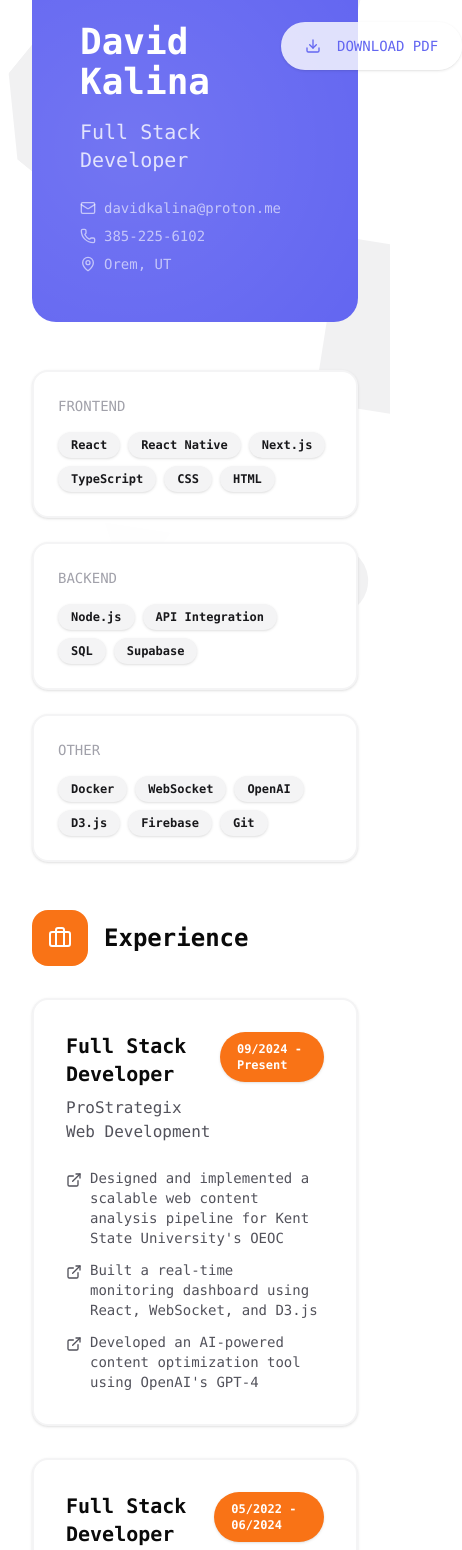
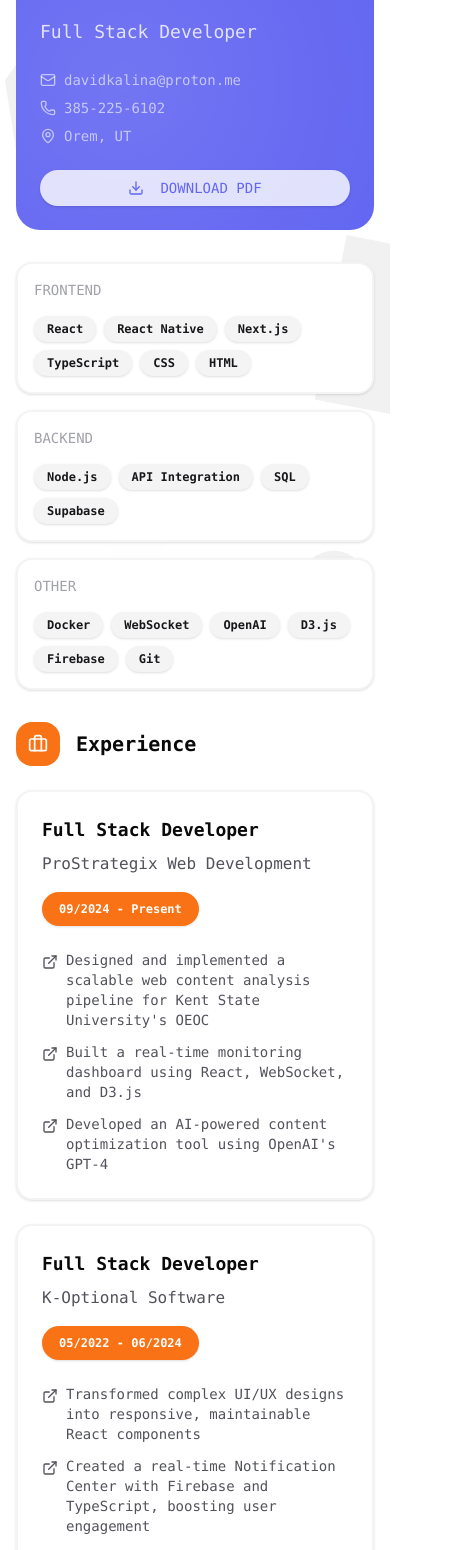
Before and after one commit to DavidKalina/davidkalina, a Next.js app: page /resume in a window 390 px wide. Shown: the part 171-1721 px from the top of the page, 462 px wide, since content can reach past the window. Built offline with nearby package versions, Linux system fonts and the light colour scheme.

Commit message:
UI: mobile responsive resume preview

```diff
--- a/components/ResumePreview.tsx
+++ b/components/ResumePreview.tsx
@@ -22,21 +22,25 @@ const ModernResume = () => {
 
   return (
     <div className="bg-white/80 min-h-screen">
-      <div className="max-w-5xl mx-auto px-8 py-16">
+      <div className="max-w-5xl mx-auto px-4 sm:px-8 py-8 sm:py-16">
         {/* Header Section */}
-        <div className="relative bg-indigo-500 rounded-3xl p-12 mb-12">
+        <div className="relative bg-indigo-500 rounded-3xl p-6 sm:p-12 mb-8 sm:mb-12">
           <div className="absolute inset-0 bg-[radial-gradient(circle_at_30%_50%,_rgba(255,255,255,0.1),rgba(255,255,255,0))] rounded-3xl" />
           <div className="relative z-10">
-            <div className="flex justify-between items-start">
+            <div className="flex flex-col sm:flex-row sm:justify-between sm:items-start gap-6">
               <div>
-                <h1 className="text-4xl font-mono font-bold text-white mb-4">David Kalina</h1>
-                <h2 className="text-xl font-mono text-white/80 mb-6">Full Stack Developer</h2>
+                <h1 className="text-3xl sm:text-4xl font-mono font-bold text-white mb-4">
+                  David Kalina
+                </h1>
+                <h2 className="text-lg sm:text-xl font-mono text-white/80 mb-6">
+                  Full Stack Developer
+                </h2>
                 <div className="space-y-2">
                   <div className="flex items-center gap-2 text-white/60">
                     <Mail size={16} />
                     <a
                       href="mailto:davidkalina@proton.me"
-                      className="font-mono text-sm hover:text-white"
+                      className="font-mono text-sm hover:text-white break-all"
                     >
                       davidkalina@proton.me
                     </a>
@@ -52,7 +56,7 @@ const ModernResume = () => {
                 </div>
               </div>
               <Button
-                className="bg-white/80 text-indigo-500 hover:bg-white/80/90 rounded-full px-6 py-6 font-mono text-sm"
+                className="bg-white/80 text-indigo-500 hover:bg-white/80/90 rounded-full px-4 py-4 sm:px-6 sm:py-6 font-mono text-sm w-full sm:w-auto"
                 onClick={() => window.print()}
               >
                 <Download className="mr-2" size={18} />
@@ -63,10 +67,10 @@ const ModernResume = () => {
         </div>
 
         {/* Skills Overview */}
-        <div className="grid grid-cols-1 md:grid-cols-3 gap-6 mb-12">
+        <div className="grid grid-cols-1 sm:grid-cols-2 lg:grid-cols-3 gap-4 sm:gap-6 mb-8 sm:mb-12">
           {Object.entries(skills).map(([category, items]) => (
             <Card key={category} className="border-2 border-zinc-100 rounded-2xl overflow-hidden">
-              <CardContent className="p-6">
+              <CardContent className="p-4 sm:p-6">
                 <h3 className="font-mono text-sm text-zinc-400 mb-4 uppercase">{category}</h3>
                 <div className="flex flex-wrap gap-2">
                   {items.map((skill) => (
@@ -84,152 +88,94 @@ const ModernResume = () => {
         </div>
 
         {/* Experience */}
-        <div className="space-y-8 mb-12">
-          <div className="flex items-center gap-4 mb-8">
-            <div className="bg-orange-500 p-4 rounded-2xl">
-              <Briefcase size={24} className="text-white" />
+        <div className="space-y-6 sm:space-y-8 mb-8 sm:mb-12">
+          <div className="flex items-center gap-4 mb-6 sm:mb-8">
+            <div className="bg-orange-500 p-3 sm:p-4 rounded-2xl">
+              <Briefcase size={20} className="text-white sm:w-6 sm:h-6" />
             </div>
-            <h2 className="text-2xl font-mono font-bold">Experience</h2>
+            <h2 className="text-xl sm:text-2xl font-mono font-bold">Experience</h2>
           </div>
 
-          {/* ProStrategix */}
-          <Card className="border-2 border-zinc-100 rounded-2xl hover:border-orange-500 transition-colors duration-300">
-            <CardContent className="p-8">
-              <div className="flex justify-between items-start mb-6">
+          {/* Experience Cards */}
+          {[
+            {
+              title: "Full Stack Developer",
+              company: "ProStrategix Web Development",
+              date: "09/2024 - Present",
+              achievements: [
+                "Designed and implemented a scalable web content analysis pipeline for Kent State University's OEOC",
+                "Built a real-time monitoring dashboard using React, WebSocket, and D3.js",
+                "Developed an AI-powered content optimization tool using OpenAI's GPT-4",
+              ],
+            },
+            {
+              title: "Full Stack Developer",
+              company: "K-Optional Software",
+              date: "05/2022 - 06/2024",
+              achievements: [
+                "Transformed complex UI/UX designs into responsive, maintainable React components",
+                "Created a real-time Notification Center with Firebase and TypeScript, boosting user engagement",
+                "Designed and launched Alfaphox/Revive Ratings, contributing to a $400,000 product sale",
+                "Delivered a Progressive Web App (PWA) for Maxwell Pipeline Services with thousands of monthly users",
+              ],
+            },
+            {
+              title: "Full Stack Developer",
+              company: "Samba Scientific - Longmont, CO",
+              date: "03/2020 - 03/2021",
+              achievements: [
+                "Automated email distribution processes using SendGrid API, reducing processing time from 4-5 hours to 20-30 minutes",
+                "Built a Python-based system to automate job board postings, optimizing response times",
+                "Designed client-facing landing pages with interactive, data-driven graphics using D3.js",
+              ],
+            },
+          ].map((job, index) => (
+            <Card
+              key={index}
+              className="border-2 border-zinc-100 rounded-2xl hover:border-orange-500 transition-colors duration-300"
+            >
+              <CardContent className="p-6 sm:p-8">
+                <div className="flex flex-col sm:flex-row sm:justify-between sm:items-start gap-4 mb-6">
                   <div>
-                  <h3 className="font-mono text-xl font-bold mb-2">Full Stack Developer</h3>
-                  <p className="font-mono text-zinc-600">ProStrategix Web Development</p>
+                    <h3 className="font-mono text-lg sm:text-xl font-bold mb-2">{job.title}</h3>
+                    <p className="font-mono text-zinc-600">{job.company}</p>
                   </div>
-                <Badge className="bg-orange-500 text-white rounded-full px-4 py-2 font-mono text-xs">
-                  09/2024 - Present
+                  <Badge className="bg-orange-500 text-white rounded-full px-4 py-2 font-mono text-xs w-fit">
+                    {job.date}
                   </Badge>
                 </div>
                 <ul className="space-y-3 font-mono text-sm text-zinc-600">
-                <li className="flex gap-2">
+                  {job.achievements.map((achievement, i) => (
+                    <li key={i} className="flex gap-2">
                       <ExternalLink size={16} className="mt-1 flex-shrink-0" />
-                  <span>
-                    Designed and implemented a scalable web content analysis pipeline for Kent State
-                    University&apos;s OEOC
-                  </span>
+                      <span>{achievement}</span>
                     </li>
-                <li className="flex gap-2">
-                  <ExternalLink size={16} className="mt-1 flex-shrink-0" />
-                  <span>
-                    Built a real-time monitoring dashboard using React, WebSocket, and D3.js
-                  </span>
-                </li>
-                <li className="flex gap-2">
-                  <ExternalLink size={16} className="mt-1 flex-shrink-0" />
-                  <span>
-                    Developed an AI-powered content optimization tool using OpenAI&apos;s GPT-4
-                  </span>
-                </li>
+                  ))}
                 </ul>
               </CardContent>
             </Card>
-
-          {/* K-Optional Software */}
-          <Card className="border-2 border-zinc-100 rounded-2xl hover:border-orange-500 transition-colors duration-300">
-            <CardContent className="p-8">
-              <div className="flex justify-between items-start mb-6">
-                <div>
-                  <h3 className="font-mono text-xl font-bold mb-2">Full Stack Developer</h3>
-                  <p className="font-mono text-zinc-600">K-Optional Software</p>
-                </div>
-                <Badge className="bg-orange-500 text-white rounded-full px-4 py-2 font-mono text-xs">
-                  05/2022 - 06/2024
-                </Badge>
-              </div>
-              <ul className="space-y-3 font-mono text-sm text-zinc-600">
-                <li className="flex gap-2">
-                  <ExternalLink size={16} className="mt-1 flex-shrink-0" />
-                  <span>
-                    Transformed complex UI/UX designs into responsive, maintainable React components
-                  </span>
-                </li>
-                <li className="flex gap-2">
-                  <ExternalLink size={16} className="mt-1 flex-shrink-0" />
-                  <span>
-                    Created a real-time Notification Center with Firebase and TypeScript, boosting
-                    user engagement
-                  </span>
-                </li>
-                <li className="flex gap-2">
-                  <ExternalLink size={16} className="mt-1 flex-shrink-0" />
-                  <span>
-                    Designed and launched Alfaphox/Revive Ratings, contributing to a $400,000
-                    product sale
-                  </span>
-                </li>
-                <li className="flex gap-2">
-                  <ExternalLink size={16} className="mt-1 flex-shrink-0" />
-                  <span>
-                    Delivered a Progressive Web App (PWA) for Maxwell Pipeline Services with
-                    thousands of monthly users
-                  </span>
-                </li>
-              </ul>
-            </CardContent>
-          </Card>
-
-          {/* Samba Scientific */}
-          <Card className="border-2 border-zinc-100 rounded-2xl hover:border-orange-500 transition-colors duration-300">
-            <CardContent className="p-8">
-              <div className="flex justify-between items-start mb-6">
-                <div>
-                  <h3 className="font-mono text-xl font-bold mb-2">Full Stack Developer</h3>
-                  <p className="font-mono text-zinc-600">Samba Scientific - Longmont, CO</p>
-                </div>
-                <Badge className="bg-orange-500 text-white rounded-full px-4 py-2 font-mono text-xs">
-                  03/2020 - 03/2021
-                </Badge>
-              </div>
-              <ul className="space-y-3 font-mono text-sm text-zinc-600">
-                <li className="flex gap-2">
-                  <ExternalLink size={16} className="mt-1 flex-shrink-0" />
-                  <span>
-                    Automated email distribution processes using SendGrid API, reducing processing
-                    time from 4-5 hours to 20-30 minutes
-                  </span>
-                </li>
-                <li className="flex gap-2">
-                  <ExternalLink size={16} className="mt-1 flex-shrink-0" />
-                  <span>
-                    Built a Python-based system to automate job board postings, optimizing response
-                    times
-                  </span>
-                </li>
-                <li className="flex gap-2">
-                  <ExternalLink size={16} className="mt-1 flex-shrink-0" />
-                  <span>
-                    Designed client-facing landing pages with interactive, data-driven graphics
-                    using D3.js
-                  </span>
-                </li>
-              </ul>
-            </CardContent>
-          </Card>
+          ))}
         </div>
 
         {/* Education */}
-        <div className="space-y-8">
-          <div className="flex items-center gap-4 mb-8">
-            <div className="bg-purple-500 p-4 rounded-2xl">
-              <GraduationCap size={24} className="text-white" />
+        <div className="space-y-6 sm:space-y-8">
+          <div className="flex items-center gap-4 mb-6 sm:mb-8">
+            <div className="bg-purple-500 p-3 sm:p-4 rounded-2xl">
+              <GraduationCap size={20} className="text-white sm:w-6 sm:h-6" />
             </div>
-            <h2 className="text-2xl font-mono font-bold">Education</h2>
+            <h2 className="text-xl sm:text-2xl font-mono font-bold">Education</h2>
           </div>
 
           <Card className="border-2 border-zinc-100 rounded-2xl hover:border-purple-500 transition-colors duration-300">
-            <CardContent className="p-8">
-              <div className="flex justify-between items-start mb-6">
+            <CardContent className="p-6 sm:p-8">
+              <div className="flex flex-col sm:flex-row sm:justify-between sm:items-start gap-4 mb-6">
                 <div>
-                  <h3 className="font-mono text-xl font-bold mb-2">
+                  <h3 className="font-mono text-lg sm:text-xl font-bold mb-2">
                     Software Engineering Certificate
                   </h3>
                   <p className="font-mono text-zinc-600">General Assembly - Denver, CO</p>
                 </div>
-                <Badge className="bg-purple-500 text-white rounded-full px-4 py-2 font-mono text-xs">
+                <Badge className="bg-purple-500 text-white rounded-full px-4 py-2 font-mono text-xs w-fit">
                   11/2019 - 02/2020
                 </Badge>
               </div>
```
Lines whose indentation alone changed are shown as unchanged.
